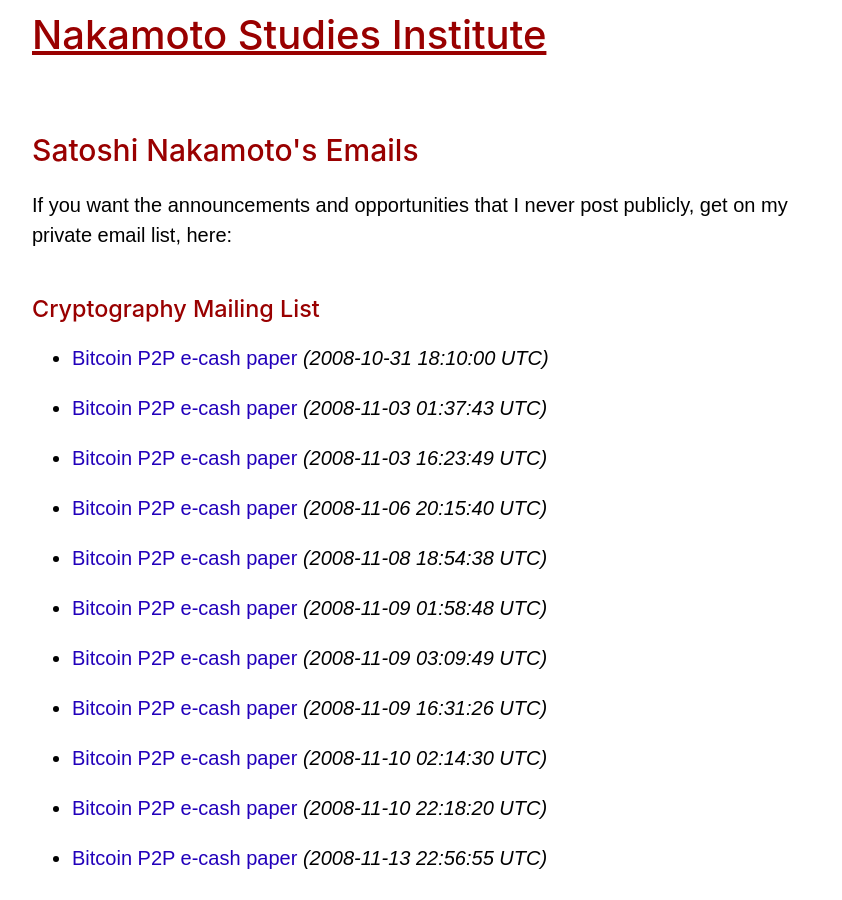
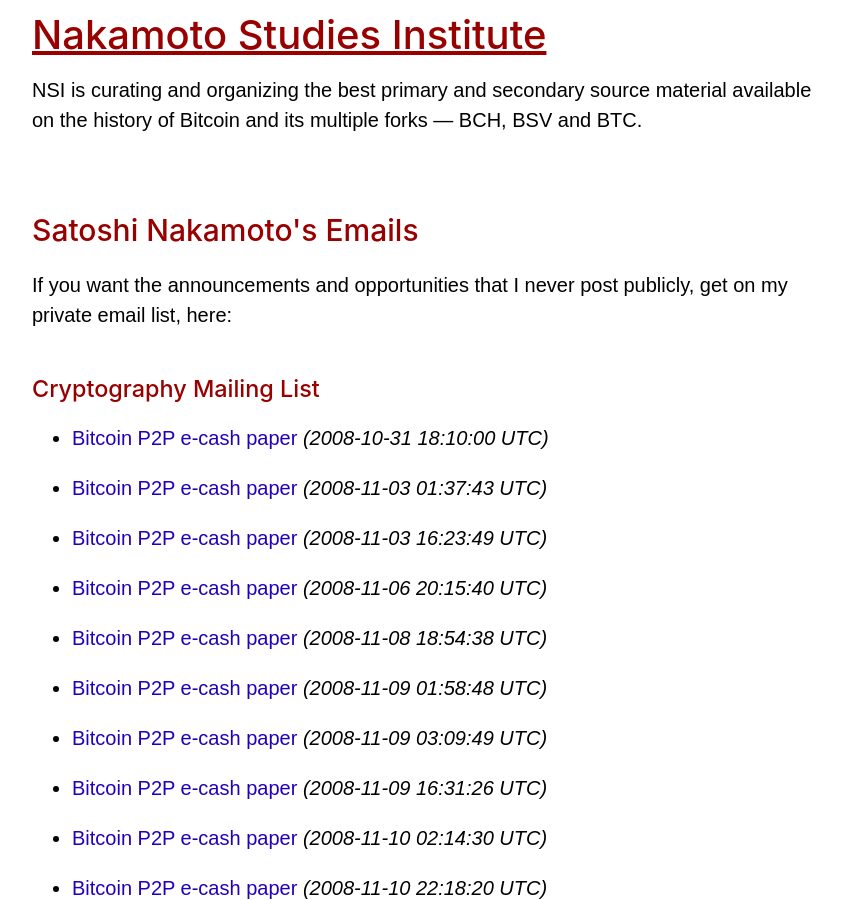
Before and after one commit to nakamotostudies/nakamotostudies.github.io, a Jekyll site: the page built from index.md, in a window 1280 px wide and 900 px high. Shown: the whole window, without its empty margins (58-900 px from the left). Built offline with Jekyll 4.4.1, drawn with Linux system fonts in a browser that asks for light colours.

Commit message:
Update default.html

```diff
--- a/_layouts/default.html
+++ b/_layouts/default.html
@@ -36,7 +36,8 @@ body{max-width:55em;margin:0 auto;padding:5px;font-family:sans-serif;font-size:2
 "><a href="/" title="Nakamoto Studies Institute" style="
     color: #900;
     ">Nakamoto Studies Institute</a></h1>
-
+<p>NSI is curating and organizing the best primary and secondary source material available on the history of Bitcoin and its multiple forks — BCH, BSV and BTC.
+	</p>
 </section>
 	{{ content }}
 
```
